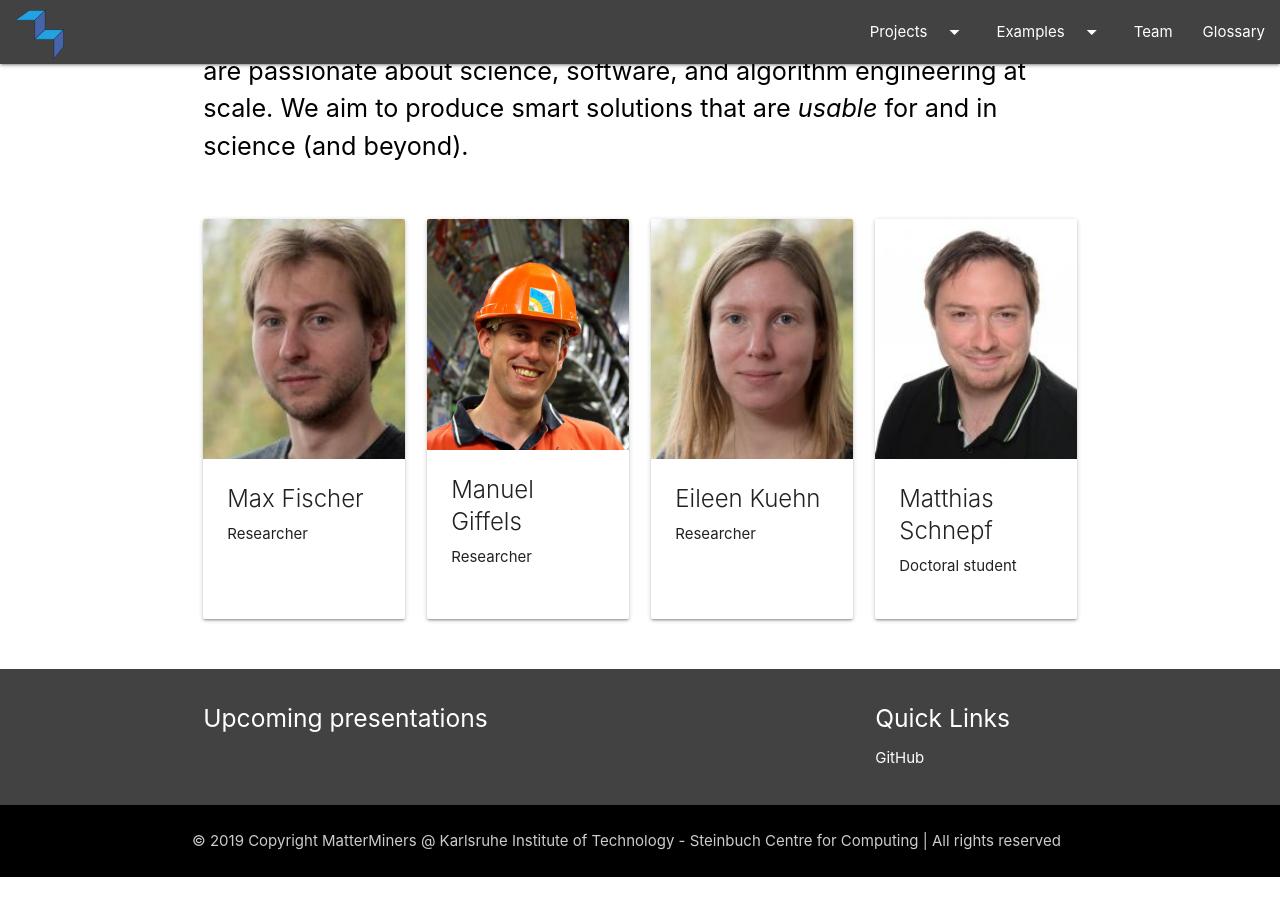
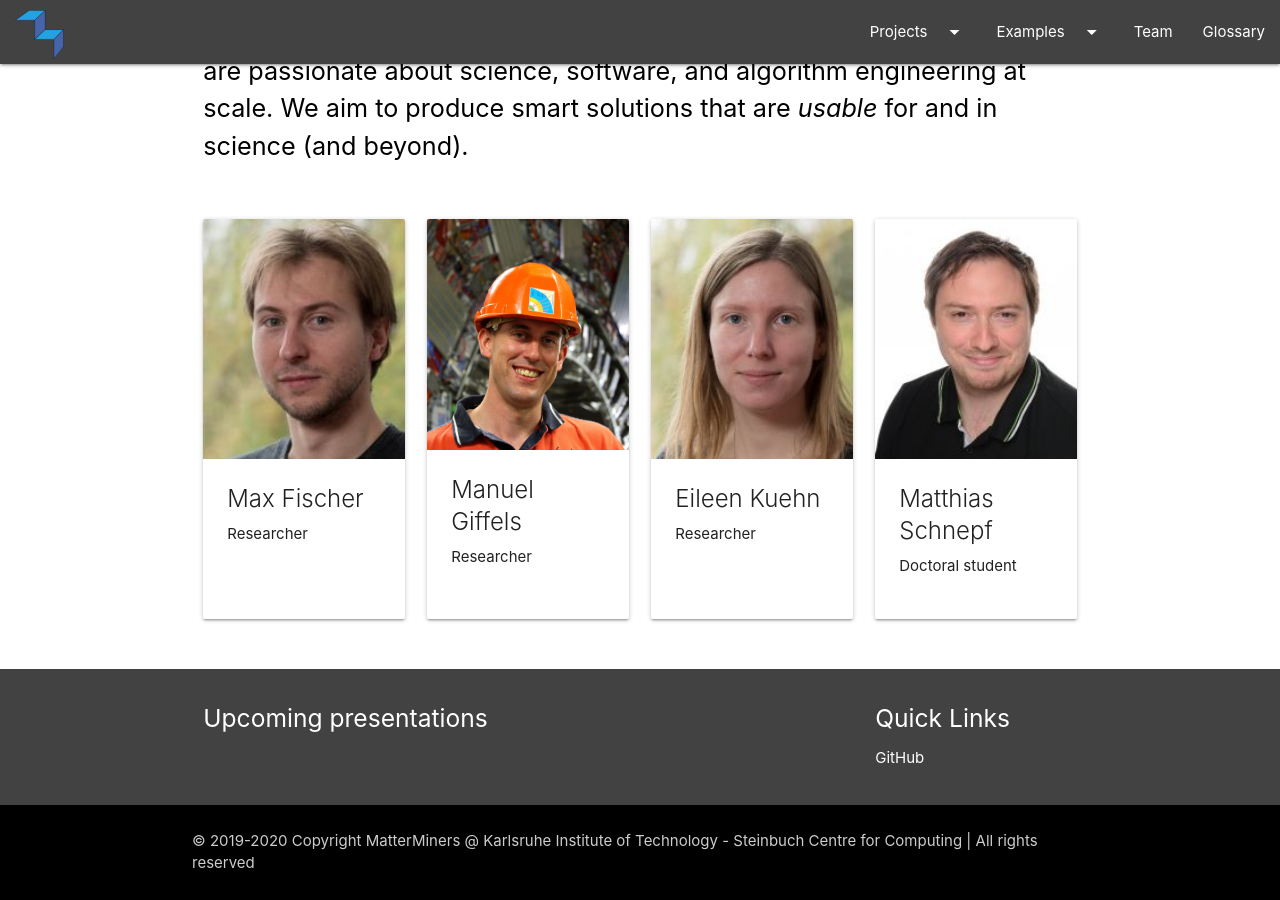
Before and after one commit to MatterMiners/matterminers.github.io, a Jekyll site: the page built from index.md, in a window 1280 px wide and 900 px high, scrolled down 4071 px. Built offline with Jekyll 4.4.1, drawn with Linux system fonts in a browser that asks for light colours; nearby versions of some CDN libraries; before the commit the page ends 4948 px from its top, so only the background shows below that.

Commit message:
adapted footer

```diff
--- a/_includes/footer.html
+++ b/_includes/footer.html
@@ -24,7 +24,7 @@
 
 	<div class="footer-copyright black">
 		<div class="container">
-			<p style="display: {{ site.display_footer }};">&copy 2019 Copyright {{ site.name }} | All rights reserved</p>
+			<p style="display: {{ site.display_footer }};">&copy 2019-2020 Copyright {{ site.name }} | All rights reserved</p>
 		</div>
 	</div>
 </footer>
```
